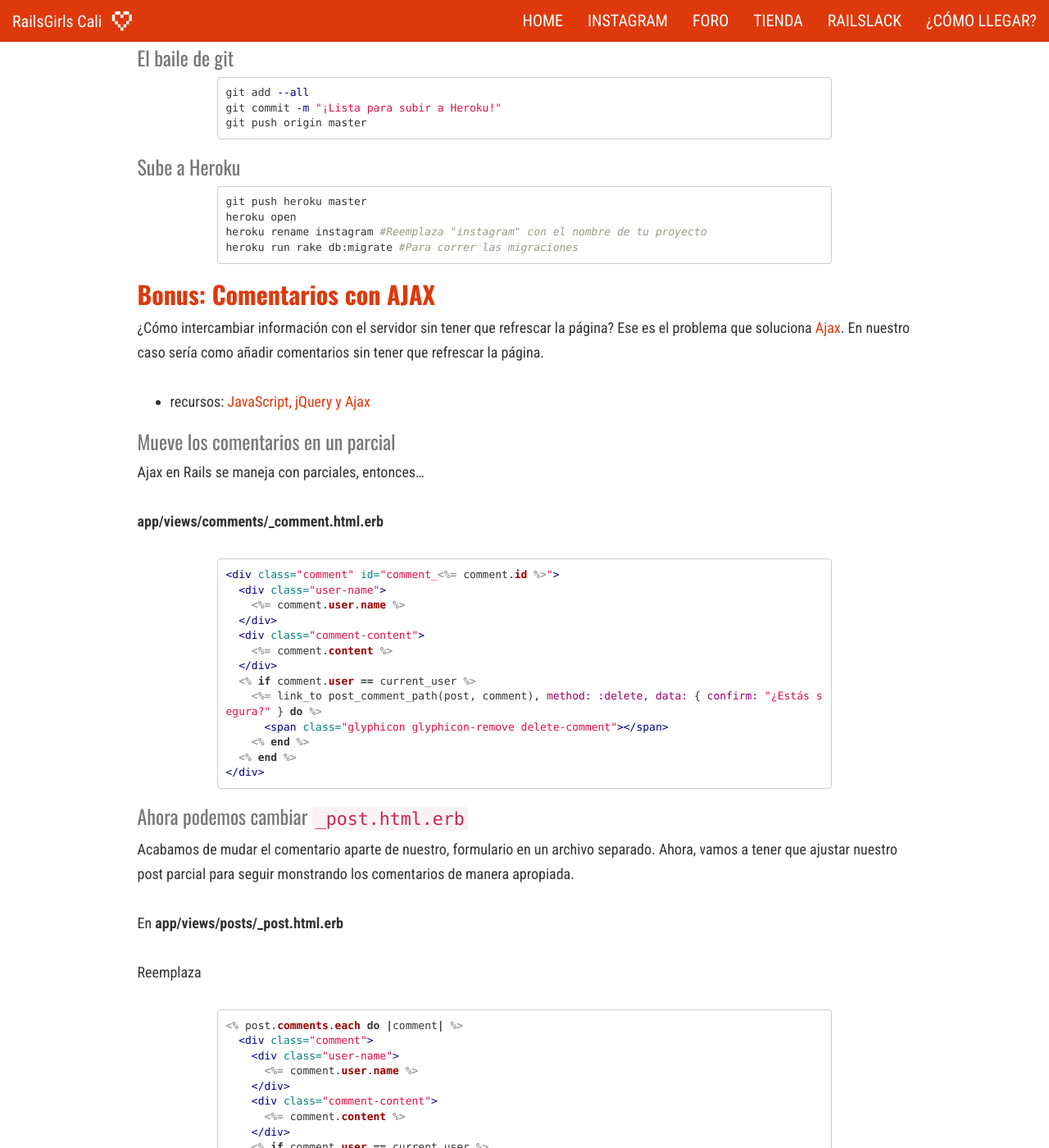
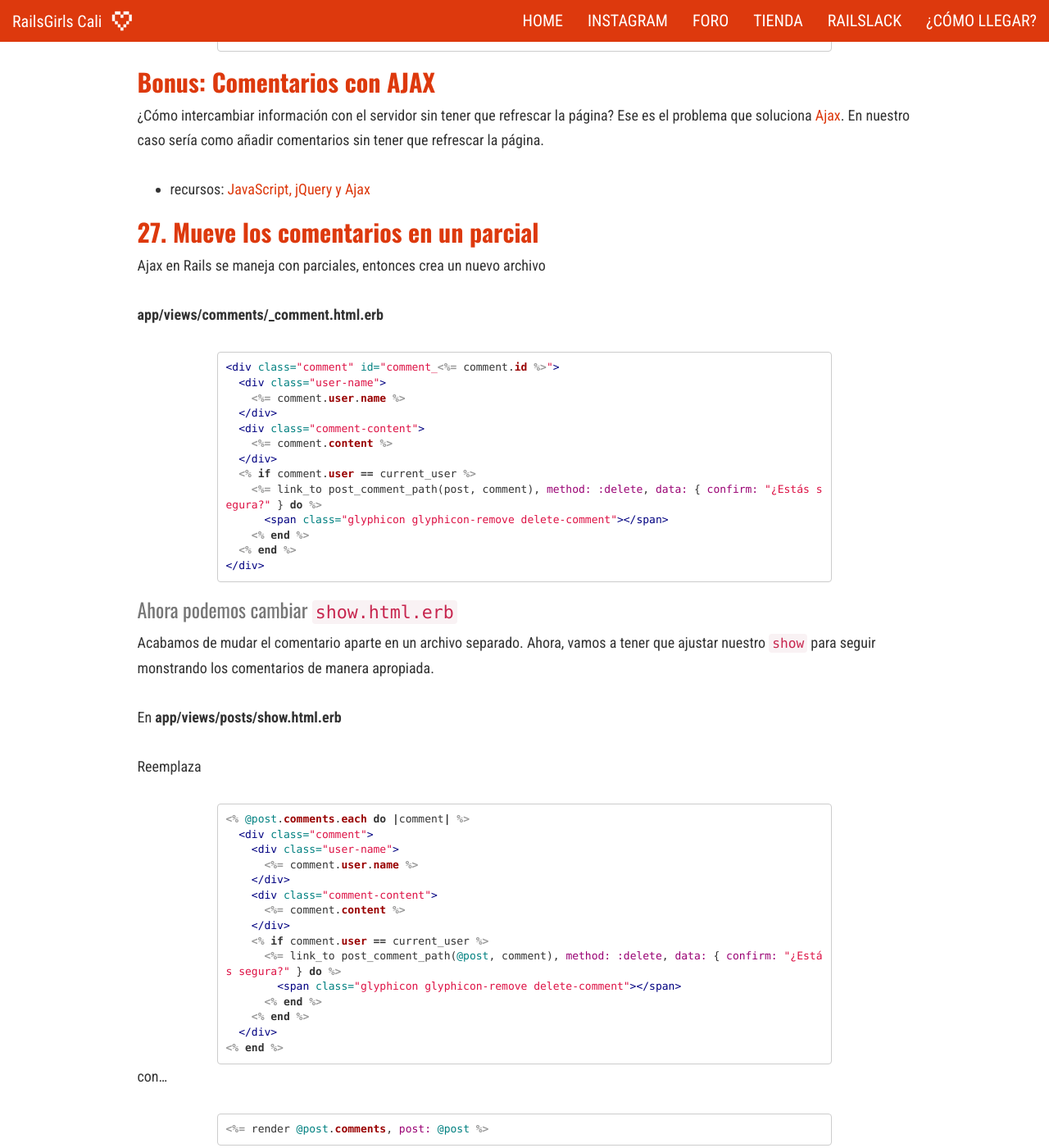
Before and after one commit to railsgirls-cali/railsgirls-cali.github.io, a Jekyll site: the page built from _pages/instagram.md, in a window 1280 px wide and 1400 px high, scrolled down 39303 px. Shown: the whole window at 82% size. Built offline with Jekyll 4.4.1, drawn with Linux system fonts in a browser that asks for light colours; nearby versions of some CDN libraries; Markdown is read by kramdown in place of the engine named in the settings; some of the changed text lies outside the part shown.

Commit message:
Update AJAX guide for Instagram

````diff
--- a/_pages/instagram.md
+++ b/_pages/instagram.md
@@ -1445,21 +1445,7 @@ devise_for :users, :controllers => { registrations: 'registrations' }
 
 ### Ahora cambiamos el correo por el nombre
 
-**app/views/posts/index.html.erb**
-
-Reemplaza
-
-```rhtml
-<%= post.user.email if post.user %>
-```
-
-con...
-
-```rhtml
-<%= post.user.name if post.user %>
-```
-
-y **app/views/posts/show.html.erb**
+**app/views/posts/show.html.erb**
 
 con...
 
@@ -1944,9 +1932,10 @@ En nuestro caso sería como añadir comentarios sin tener que refrescar la pági
 
 - recursos: [JavaScript, jQuery y Ajax](http://blog.makeitreal.camp/javascript-jquery-y-ajax)
 
-### Mueve los comentarios en un parcial
-
-Ajax en Rails se maneja con parciales, entonces...
+
+## 27.  Mueve los comentarios en un parcial
+
+Ajax en Rails se maneja con parciales, entonces crea un nuevo archivo
 
 **app/views/comments/_comment.html.erb**
 
@@ -1966,16 +1955,16 @@ Ajax en Rails se maneja con parciales, entonces...
 </div>
 ```
 
-### Ahora podemos cambiar `_post.html.erb`
-
-Acabamos de mudar el comentario aparte de nuestro, formulario en un archivo separado. Ahora, vamos a tener que ajustar nuestro post parcial para seguir monstrando los comentarios de manera apropiada.
-
-En **app/views/posts/_post.html.erb**
+### Ahora podemos cambiar `show.html.erb`
+
+Acabamos de mudar el comentario aparte en un archivo separado. Ahora, vamos a tener que ajustar nuestro `show` para seguir monstrando los comentarios de manera apropiada.
+
+En **app/views/posts/show.html.erb**
 
 Reemplaza
 
 ```rhtml
-<% post.comments.each do |comment| %>
+<% @post.comments.each do |comment| %>
   <div class="comment">
     <div class="user-name">
       <%= comment.user.name %>
@@ -1984,7 +1973,7 @@ Reemplaza
       <%= comment.content %>
     </div>
     <% if comment.user == current_user %>
-      <%= link_to post_comment_path(post, comment), method: :delete, data: { confirm: "¿Estás segura?" } do %>
+      <%= link_to post_comment_path(@post, comment), method: :delete, data: { confirm: "¿Estás segura?" } do %>
         <span class="glyphicon glyphicon-remove delete-comment"></span>
       <% end %>
     <% end %>
@@ -1996,30 +1985,29 @@ con...
 
 
 ```rhtml
-<%= render post.comments, post: post %>
+<%= render @post.comments, post: @post %>
 ```
 
 Y sigue funcionando igual.
 
-
 ### Añadiendo `remote: true` a nuestro formulario
 
-En **app/views/posts/_post.html.erb**
+En **app/views/posts/show.html.erb**
 
 reemplaza
 
 ```rhtml
 <% if post.comments %>
-  <%= render post.comments, post: post %>
+  <%= render @post.comments, post: @post %>
 <% end %>
 ```
 
 con...
 
 ```rhtml
-<div class="comments" id="comments_<%= post.id %>">
-  <% if post.comments %>
-    <%= render post.comments, post: post %>
+<div class="comments" id="comments_<%= @post.id %>">
+  <% if @post.comments %>
+    <%= render @post.comments, post: @post %>
   <% end %>
 </div>
 ```
@@ -2027,7 +2015,7 @@ con...
 y las líneas
 
 ```rhtml
-<%= form_for [post, post.comments.new] do |f| %>
+<%= form_for [@post, @post.comments.new] do |f| %>
   <%= f.text_field :content, placeholder: 'Añade un comentario...' %>
 <% end %>
 ```
@@ -2035,8 +2023,8 @@ y las líneas
 con...
 
 ```rhtml
-<%= form_for([post, post.comments.build], remote: true) do |f| %>
-  <%= f.text_field :content, placeholder: 'Añade un comentario...', id: "comment_content_#{post.id}" %>
+<%= form_for([@post, @post.comments.build], remote: true) do |f| %>
+  <%= f.text_field :content, placeholder: 'Añade un comentario...', id: "comment_content_#{@post.id}" %>
 <% end %>
 ```
 
@@ -2079,12 +2067,18 @@ Añadir `remote: true` al enlace para borrar
 
 **app/views/comments/_comment.html**
 
-Al final de esta línea y antes de `do`, añade `remote: true`
+Al final de esta línea y antes de `do`, añade `, remote: true`
 
 ```rhtml
 <%= link_to post_comment_path(post, comment), method: :delete, data: { confirm: "¿Estás segura?" } do %>
 ```
 
+Quedaría:
+
+```rhtml
+<%= link_to post_comment_path(post, comment), method: :delete, data: { confirm: "¿Estás segura?" }, remote: true do %>
+```
+
 ### Añade la respuesta Javascript para la acción del controlador
 
 Al igual que antes, ahora podemos asegurar que rails responde no sólo con HTML, sino también con Javascript.
````
Also changed, not shown: other parts of _pages/instagram.md (+4 -2 lines).
